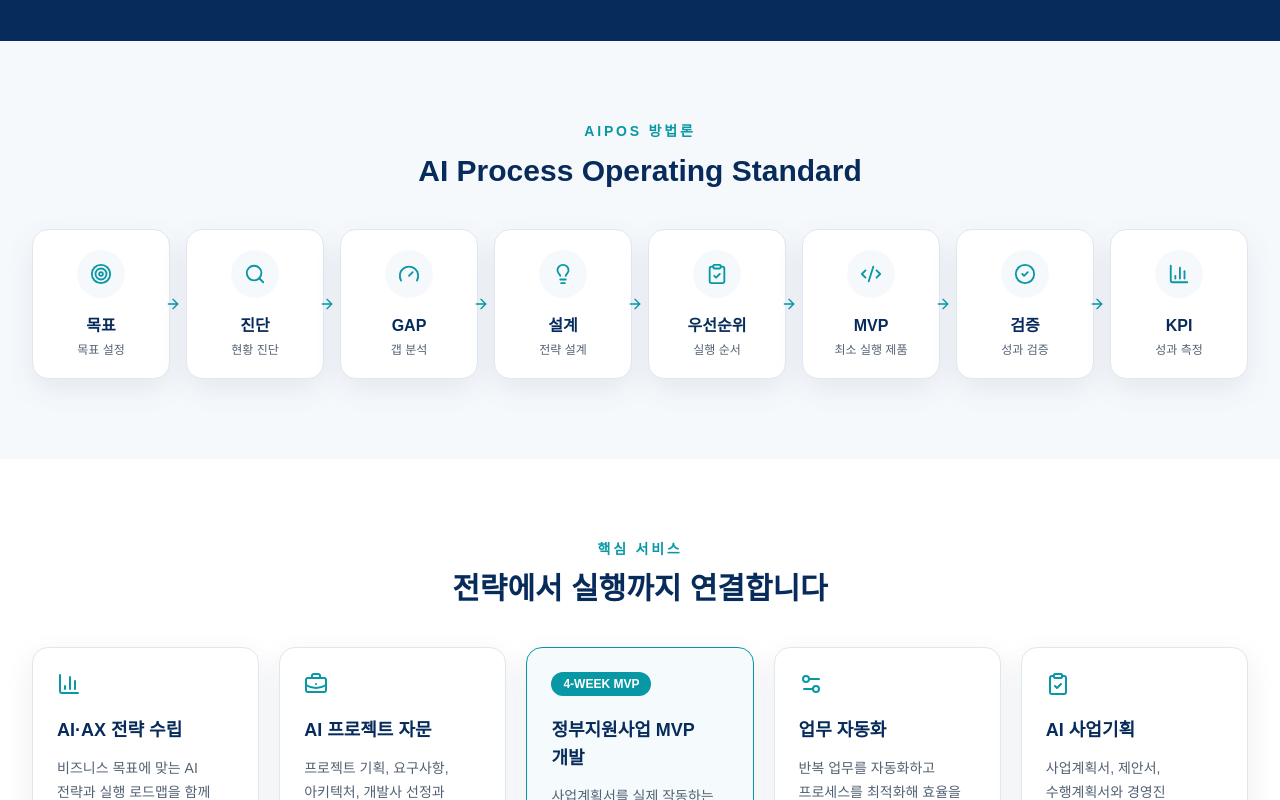
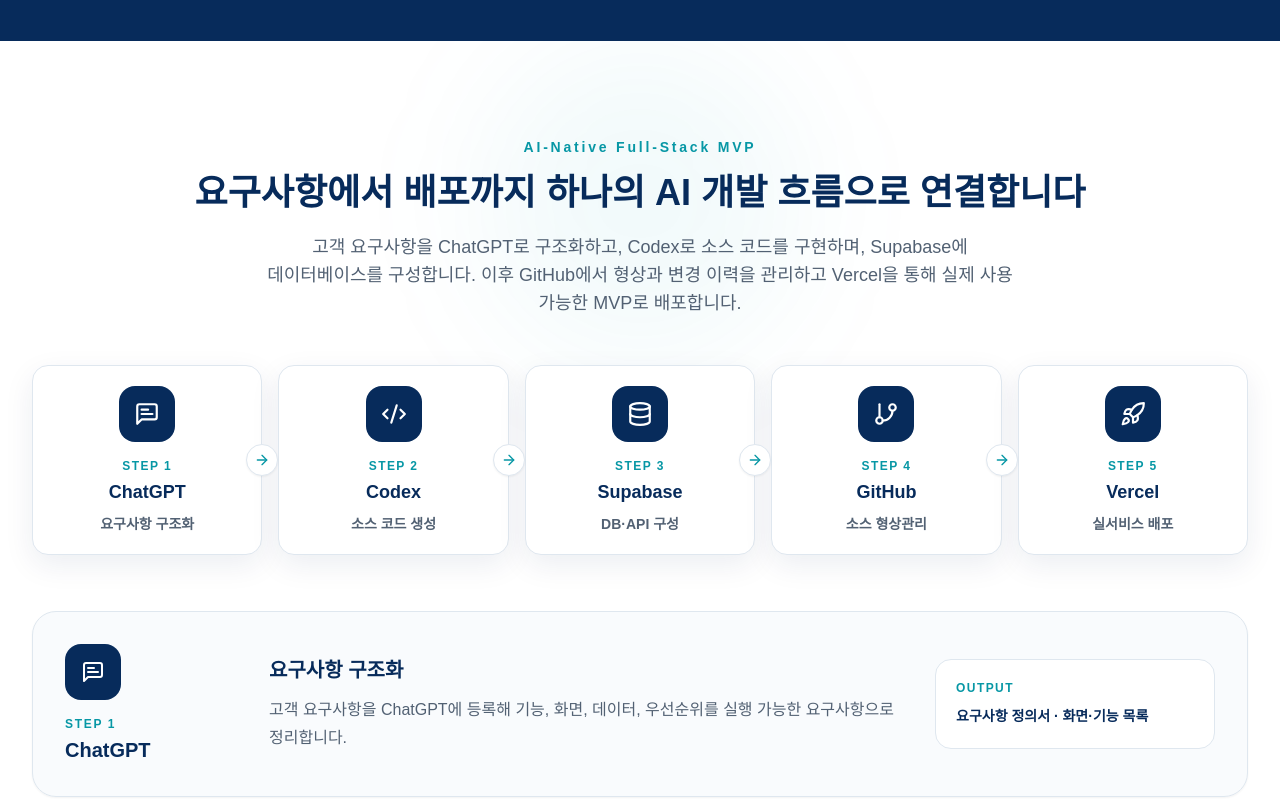
Before and after one commit to aipos-consulting/aiposconsulting, a Next.js app: page / in a window 1280 px wide. Shown: the part 940-1740 px from the top of the page. Built offline with nearby package versions, Linux system fonts and the light colour scheme.

Commit message:
Add AI full-stack MVP development workflow section

```diff
--- a/app/page.tsx
+++ b/app/page.tsx
@@ -8,10 +8,14 @@
   CheckCircle2,
   ClipboardCheck,
   Code2,
+  Database,
   Gauge,
+  GitBranch,
   Lightbulb,
   Mail,
+  MessageSquareText,
   Network,
+  Rocket,
   Search,
   Settings2,
   Target,
@@ -27,6 +31,17 @@
     email: '이메일 문의', cards: ['분석', '자동화', '데이터 인사이트', '성장'],
     mvpBadge: '정부지원사업 MVP 개발 전문', mvpLead: '사업계획서에서 실제 작동하는 MVP까지, 4주.',
     mvpDesc: '사업계획서 분석부터 요구사항 정의, UX/UI, AI·Web 개발, 테스트와 Demo까지 핵심 기능 중심으로 빠르게 연결합니다.',
+    stackLabel: 'AI-Native Full-Stack MVP',
+    stackTitle: '요구사항에서 배포까지 하나의 AI 개발 흐름으로 연결합니다',
+    stackDesc: '고객 요구사항을 ChatGPT로 구조화하고, Codex로 소스 코드를 구현하며, Supabase에 데이터베이스를 구성합니다. 이후 GitHub에서 형상과 변경 이력을 관리하고 Vercel을 통해 실제 사용 가능한 MVP로 배포합니다.',
+    stackSteps: [
+      ['요구사항 구조화', '고객 요구사항을 ChatGPT에 등록해 기능, 화면, 데이터, 우선순위를 실행 가능한 요구사항으로 정리합니다.'],
+      ['소스 코드 생성', '정의된 요구사항을 바탕으로 Codex에서 프론트엔드·백엔드 코드를 생성하고 반복적으로 수정합니다.'],
+      ['DB·API 구성', 'Supabase에 테이블, 관계, 인증, 저장소와 API 연계 구조를 구성해 서비스 데이터를 연결합니다.'],
+      ['소스 형상관리', 'GitHub에 소스 코드를 등록하고 변경 이력, 버전, 협업 기준을 관리해 개발 자산을 체계화합니다.'],
+      ['실서비스 배포', 'Vercel에 연결해 빌드·배포하고 도메인과 HTTPS를 적용하여 고객이 바로 테스트할 수 있는 MVP를 제공합니다.'],
+    ],
+    stackOutputs: ['요구사항 정의서 · 화면·기능 목록', '동작 가능한 Web/App 소스', 'DB Schema · Auth · API', 'Repository · Version History', 'Production URL · Domain · HTTPS'],
     methodLabel: 'AIPOS 방법론', servicesLabel: '핵심 서비스', servicesTitle: '전략에서 실행까지 연결합니다',
     consultant: '대표컨설턴트', achievements: '주요 실적', differentiator: 'AIPOS Consulting의 차별점',
     ctaTitle: 'AI 전략을 실행으로 연결할 준비가 되셨나요?', ctaDesc: 'AI 전략부터 4-Week MVP 실행까지 AIPOS Consulting이 함께합니다.',
@@ -52,6 +67,17 @@
     email: 'Email Inquiry', cards: ['Analysis', 'Automation', 'Data Insight', 'Growth'],
     mvpBadge: 'Government Support Program MVP Specialist', mvpLead: 'From business plan to working MVP in 4 weeks.',
     mvpDesc: 'We connect business-plan analysis, requirements, UX/UI, AI and web development, testing, and demo around the most critical functions.',
+    stackLabel: 'AI-Native Full-Stack MVP',
+    stackTitle: 'One AI development flow from requirements to production',
+    stackDesc: 'We structure client requirements with ChatGPT, implement source code with Codex, build the data layer in Supabase, manage versions in GitHub, and deploy a working MVP through Vercel.',
+    stackSteps: [
+      ['Structure Requirements', 'Turn client needs into executable features, screens, data requirements, and priorities with ChatGPT.'],
+      ['Generate Source Code', 'Use Codex to create and iteratively refine frontend and backend code from the defined requirements.'],
+      ['Build DB & APIs', 'Configure Supabase tables, relations, authentication, storage, and API integrations for the service data layer.'],
+      ['Manage Source', 'Register source code in GitHub and manage changes, versions, and collaboration standards as durable development assets.'],
+      ['Deploy Production', 'Build and deploy with Vercel, connect domains and HTTPS, and provide an MVP that clients can immediately test.'],
+    ],
+    stackOutputs: ['Requirements · Screen & Feature List', 'Working Web/App Source', 'DB Schema · Auth · API', 'Repository · Version History', 'Production URL · Domain · HTTPS'],
     methodLabel: 'AIPOS Methodology', servicesLabel: 'Core Services', servicesTitle: 'Connecting Strategy to Execution',
     consultant: 'Principal Consultant', achievements: 'Key Experience', differentiator: 'Why AIPOS Consulting',
     ctaTitle: 'Ready to turn AI strategy into execution?', ctaDesc: 'AIPOS Consulting supports you from AI strategy through 4-Week MVP execution.',
@@ -77,6 +103,17 @@
     email: 'メール問い合わせ', cards: ['分析', '自動化', 'データインサイト', '成長'],
     mvpBadge: '政府支援事業MVP開発専門', mvpLead: '事業計画書から実際に動くMVPまで、4週間。',
     mvpDesc: '事業計画書分析、要件定義、UX/UI、AI・Web開発、テスト、デモまで、重要機能を中心に迅速につなげます。',
+    stackLabel: 'AI-Native Full-Stack MVP',
+    stackTitle: '要件から本番公開までを一つのAI開発フローでつなぎます',
+    stackDesc: '顧客要件をChatGPTで構造化し、Codexでソースコードを実装、Supabaseでデータベースを構築します。GitHubでバージョンを管理し、Vercelで実際に利用できるMVPを公開します。',
+    stackSteps: [
+      ['要件の構造化', '顧客要件をChatGPTで機能、画面、データ、優先順位に整理し、実行可能な要件に変換します。'],
+      ['ソースコード生成', '定義した要件をもとにCodexでフロントエンド・バックエンドコードを生成し、反復改善します。'],
+      ['DB・API構築', 'Supabaseにテーブル、リレーション、認証、ストレージ、API連携を構成します。'],
+      ['ソース管理', 'GitHubでソースコード、変更履歴、バージョン、協業基準を管理します。'],
+      ['本番デプロイ', 'Vercelでビルド・デプロイし、ドメインとHTTPSを適用してテスト可能なMVPを提供します。'],
+    ],
+    stackOutputs: ['要件定義 · 画面・機能一覧', '動作するWeb/Appソース', 'DB Schema · Auth · API', 'Repository · Version History', 'Production URL · Domain · HTTPS'],
     methodLabel: 'AIPOS方法論', servicesLabel: '主要サービス', servicesTitle: '戦略から実行までつなぎます',
     consultant: '代表コンサルタント', achievements: '主な実績', differentiator: 'AIPOS Consultingの強み',
     ctaTitle: 'AI戦略を実行につなげる準備はできていますか？', ctaDesc: 'AI戦略から4-Week MVPの実行までAIPOS Consultingが支援します。',
@@ -102,6 +139,17 @@
     email: '邮件咨询', cards: ['分析', '自动化', '数据洞察', '增长'],
     mvpBadge: '政府扶持项目MVP开发专家', mvpLead: '从商业计划书到可运行的MVP，4周完成。',
     mvpDesc: '从商业计划分析、需求定义、UX/UI、AI与Web开发，到测试和演示，围绕核心功能快速推进。',
+    stackLabel: 'AI-Native Full-Stack MVP',
+    stackTitle: '从需求到上线，以一条AI开发流程贯通',
+    stackDesc: '使用ChatGPT结构化客户需求，通过Codex实现源代码，在Supabase构建数据库，在GitHub管理版本，并通过Vercel部署可实际使用的MVP。',
+    stackSteps: [
+      ['需求结构化', '使用ChatGPT将客户需求整理为可执行的功能、页面、数据和优先级。'],
+      ['生成源代码', '根据定义好的需求，使用Codex生成并迭代优化前后端代码。'],
+      ['构建DB与API', '在Supabase配置数据表、关系、认证、存储和API集成。'],
+      ['源码版本管理', '在GitHub登记源代码并管理变更记录、版本和协作标准。'],
+      ['生产部署', '通过Vercel构建部署，连接域名与HTTPS，交付可立即测试的MVP。'],
+    ],
+    stackOutputs: ['需求定义 · 页面与功能清单', '可运行Web/App源码', 'DB Schema · Auth · API', 'Repository · Version History', 'Production URL · Domain · HTTPS'],
     methodLabel: 'AIPOS方法论', servicesLabel: '核心服务', servicesTitle: '连接战略与执行',
     consultant: '首席顾问', achievements: '主要业绩', differentiator: 'AIPOS Consulting的差异化优势',
     ctaTitle: '准备好把AI战略转化为执行了吗？', ctaDesc: 'AIPOS Consulting从AI战略到4-Week MVP执行全程支持。',
@@ -125,6 +173,8 @@
 const serviceIcons = [BarChart3, BriefcaseBusiness, Code2, Settings2, ClipboardCheck]
 const methodIcons = [Target, Search, Gauge, Lightbulb, ClipboardCheck, Code2, CheckCircle2, BarChart3]
 const diffIcons = [Target, Network, Settings2, BarChart3]
+const stackIcons = [MessageSquareText, Code2, Database, GitBranch, Rocket]
+const stackBrands = ['ChatGPT', 'Codex', 'Supabase', 'GitHub', 'Vercel']
 
 export default function Home() {
   const [lang, setLang] = useState<Lang>('ko')
@@ -179,6 +229,50 @@
         </div>
       </section>
 
+      <section className="relative overflow-hidden bg-white py-20 md:py-24">
+        <div className="absolute left-1/2 top-0 h-80 w-80 -translate-x-1/2 rounded-full bg-teal/5 blur-3xl" aria-hidden="true" />
+        <div className="relative mx-auto max-w-7xl px-6 lg:px-8">
+          <div className="mx-auto max-w-4xl text-center">
+            <p className="text-sm font-bold tracking-[0.2em] text-teal">{t.stackLabel}</p>
+            <h2 className="mt-4 text-2xl font-bold leading-tight md:text-4xl">{t.stackTitle}</h2>
+            <p className="mx-auto mt-5 max-w-3xl text-base leading-7 text-muted md:text-lg">{t.stackDesc}</p>
+          </div>
+
+          <div className="mt-12 grid gap-4 md:grid-cols-5">
+            {t.stackSteps.map(([title], index) => {
+              const Icon = stackIcons[index]
+              return (
+                <div key={stackBrands[index]} className="relative">
+                  <div className="flex h-full min-h-[190px] flex-col items-center justify-center rounded-2xl border border-border bg-white p-5 text-center shadow-card">
+                    <div className="flex h-14 w-14 items-center justify-center rounded-2xl bg-navy text-white"><Icon size={26} /></div>
+                    <div className="mt-4 text-xs font-bold tracking-[0.12em] text-teal">STEP {index + 1}</div>
+                    <div className="mt-1 text-lg font-bold">{stackBrands[index]}</div>
+                    <div className="mt-2 text-sm font-semibold text-muted">{title}</div>
+                  </div>
+                  {index < t.stackSteps.length - 1 && <div className="absolute -right-4 top-1/2 z-10 hidden h-8 w-8 -translate-y-1/2 items-center justify-center rounded-full border border-border bg-white text-teal shadow-sm md:flex"><ArrowRight size={16} /></div>}
+                </div>
+              )
+            })}
+          </div>
+
+          <div className="mt-14 space-y-5">
+            {t.stackSteps.map(([title, description], index) => {
+              const Icon = stackIcons[index]
+              return (
+                <article key={title} className="grid gap-6 rounded-3xl border border-border bg-surface/60 p-6 shadow-sm md:grid-cols-[180px_1fr_280px] md:items-center md:p-8">
+                  <div className="flex items-center gap-4 md:block">
+                    <div className="flex h-12 w-12 shrink-0 items-center justify-center rounded-2xl bg-navy text-white md:h-14 md:w-14"><Icon size={24} /></div>
+                    <div className="md:mt-4"><div className="text-xs font-bold tracking-[0.14em] text-teal">STEP {index + 1}</div><h3 className="mt-1 text-xl font-bold">{stackBrands[index]}</h3></div>
+                  </div>
+                  <div><h4 className="text-lg font-bold md:text-xl">{title}</h4><p className="mt-3 leading-7 text-muted">{description}</p></div>
+                  <div className="rounded-2xl border border-border bg-white p-5"><div className="text-xs font-bold tracking-[0.12em] text-teal">OUTPUT</div><div className="mt-2 text-sm font-semibold leading-6 text-navy">{t.stackOutputs[index]}</div></div>
+                </article>
+              )
+            })}
+          </div>
+        </div>
+      </section>
+
       <section id="aipos" className="bg-surface py-20"><div className="mx-auto max-w-7xl px-6 lg:px-8"><div className="text-center"><p className="text-sm font-bold tracking-[0.2em] text-teal">{t.methodLabel}</p><h2 className="mt-3 text-2xl font-bold md:text-3xl">AI Process Operating Standard</h2></div><div className="mt-10 grid gap-4 sm:grid-cols-2 lg:grid-cols-8">{t.method.map(([title, sub], index) => { const Icon = methodIcons[index]; return <div key={title} className="relative rounded-2xl border border-border bg-white p-5 text-center shadow-card"><div className="mx-auto flex h-12 w-12 items-center justify-center rounded-full bg-surface text-teal"><Icon size={22} /></div><div className="mt-4 font-bold">{title}</div><div className="mt-1 text-xs text-muted">{sub}</div>{index < t.method.length - 1 && <ArrowRight className="absolute -right-3 top-1/2 hidden -translate-y-1/2 text-teal lg:block" size={16} />}</div> })}</div></div></section>
 
       <section id="services" className="py-20"><div className="mx-auto max-w-7xl px-6 lg:px-8"><div className="text-center"><p className="text-sm font-bold tracking-[0.2em] text-teal">{t.servicesLabel}</p><h2 className="mt-3 text-2xl font-bold md:text-3xl">{t.servicesTitle}</h2></div><div className="mt-10 grid gap-5 md:grid-cols-2 xl:grid-cols-5">{t.serviceItems.map(([title, description], i) => { const Icon = serviceIcons[i]; const featured = i === 2; return <article key={title} className={`relative rounded-2xl border p-6 shadow-card ${featured ? 'border-teal bg-teal/[0.04]' : 'border-border bg-white'}`}>{featured ? <><span className="absolute left-6 top-6 inline-flex rounded-full bg-teal px-3 py-1 text-xs font-bold text-white">4-WEEK MVP</span><div className="h-6" aria-hidden="true" /></> : <Icon className="text-teal" />}<h3 className="mt-5 text-lg font-bold">{title}</h3><p className="mt-3 text-sm leading-6 text-muted">{description}</p></article> })}</div></div></section>
```
